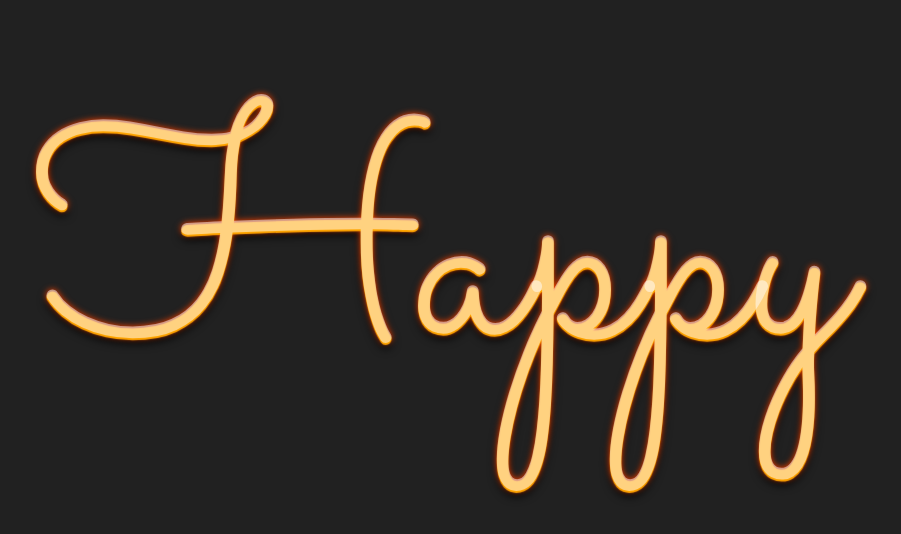
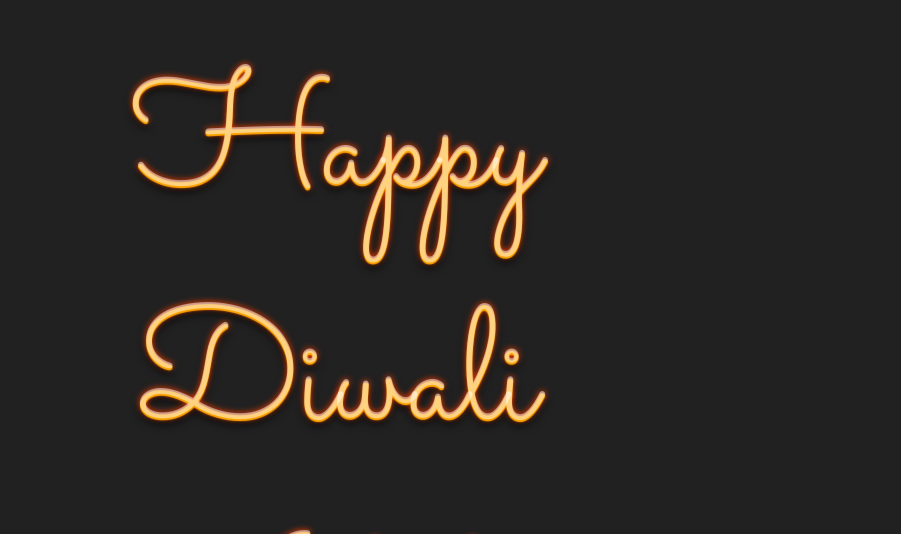
Before and after one commit to arjun-prasad/arjun-prasad.github.io, a plain HTML site: page index.html in a window 1280 px wide. Shown: the part 266-800 px from the top of the page, without its empty margins (304-1205 px from the left). Drawn offline with Linux system fonts and the light colour scheme.

Commit message:
Update index.html

```diff
--- a/index.html
+++ b/index.html
@@ -17,7 +17,7 @@
   left: 0;
   right: 0;
   margin: auto;">
-<div class="title" style="font-size: 20rem;
+<div class="title" style="font-size: 10rem;
   color: rgba(255, 255, 255, 0.5);
   text-align: center;
   text-shadow: 0px 2px 1px orange, 0px 0px 6px orangered, 0px 5px 10px black;">Happy Diwali Nishtha</div>
```
